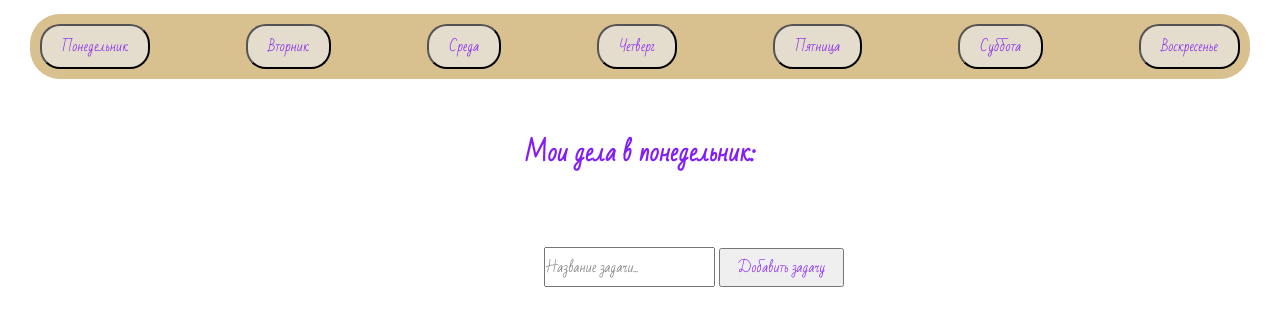
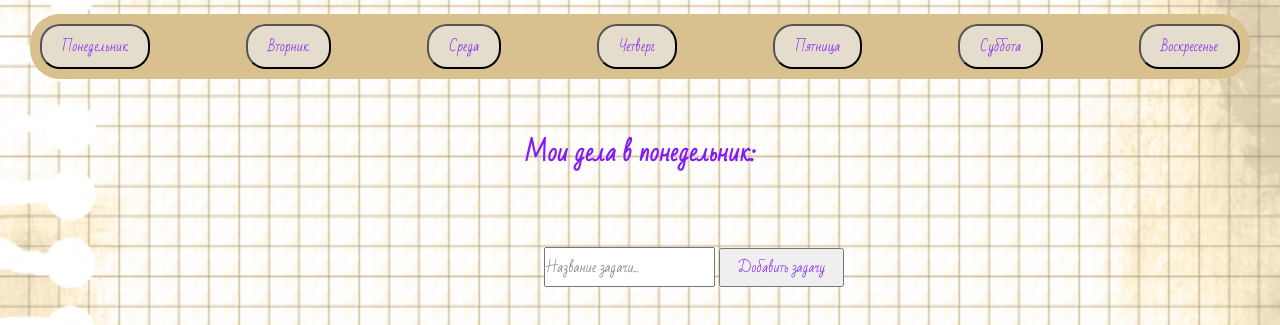
Before and after one commit to chegevika/todomylist, a plain HTML site: page index.html in a window 1280 px wide. Shown: the part 174-499 px from the top of the page. Drawn offline with Linux system fonts and the light colour scheme; a web font is replaced by a local one.

Commit message:
Update index.html

```diff
--- a/index.html
+++ b/index.html
@@ -14,7 +14,7 @@
 
 }
 body {
-    background: url(/projects/spisok_del/тетрадь.png);
+    background: url(../тетрадь.png);
     background-size: cover;
     font-family: 'Bad Script', cursive;
     color:rgba(118, 6, 247, 0.911);
```
